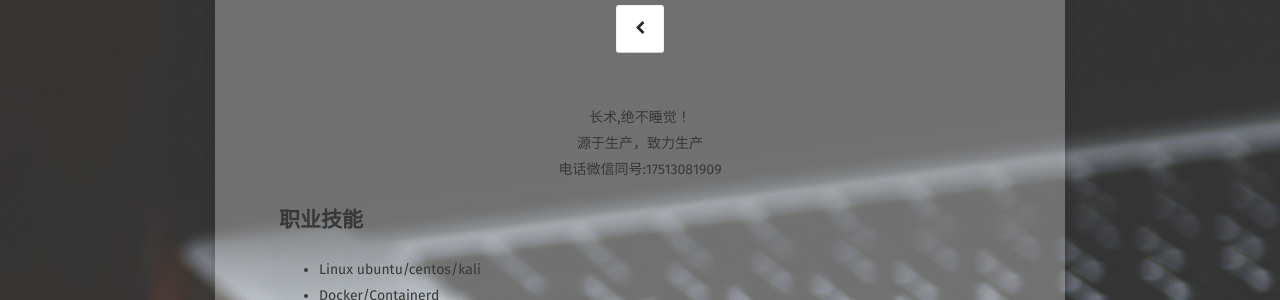
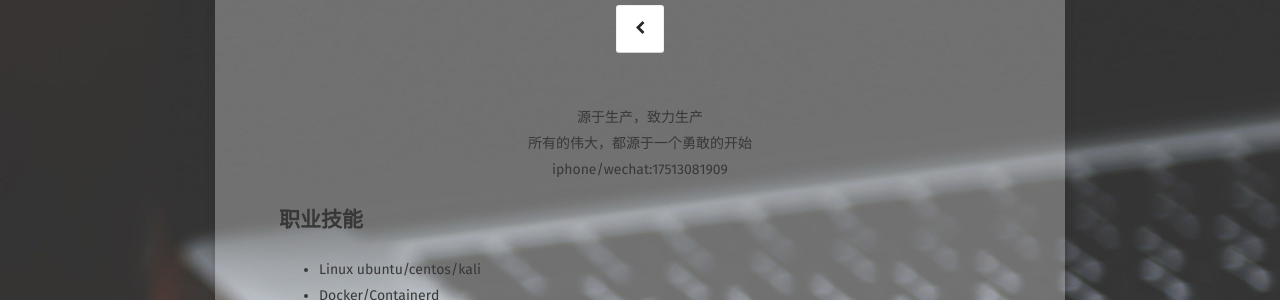
Before and after one commit to A17513081909/csz.github.io, a Jekyll site: the page built from about/index.md, in a window 1280 px wide. Shown: the part 184-484 px from the top of the page. Built offline with Jekyll 4.4.1, drawn with Linux system fonts in a browser that asks for light colours; some web fonts are replaced.

Commit message:
Update index.md

```diff
--- a/about/index.md
+++ b/about/index.md
@@ -6,9 +6,9 @@ date: 2022-06-21
 comments: false
 ---
 
-<center>长术,绝不睡觉！</center>
 <center>源于生产，致力生产</center>
-<center>电话微信同号:17513081909</center>
+<center>所有的伟大，都源于一个勇敢的开始</center>
+<center>iphone/wechat:17513081909</center>
 
 ## 职业技能
 * Linux ubuntu/centos/kali
```
